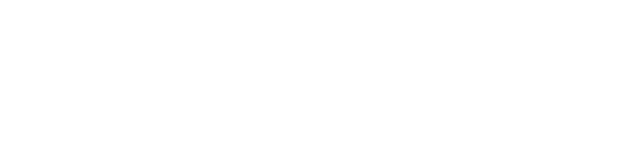
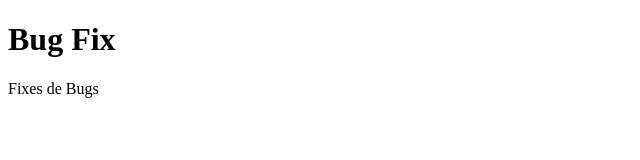
Before and after one commit to LuisQuijano5/Pr-ctica_Git2, a plain HTML site: page index.html in a window 1280 px wide. Shown: the whole page, without its empty margins (0-640 px from the left). Drawn offline with Linux system fonts and the light colour scheme.

Commit message:
agregar h1 y div pero ctrl s

```diff
--- a/index.html
+++ b/index.html
@@ -6,6 +6,7 @@
     <title>Document</title>
 </head>
 <body>
-
+    <h1>Bug Fix</h1>
+    <div id="bug-fix"> Fixes de Bugs </div>
 </body>
 </html>
```
